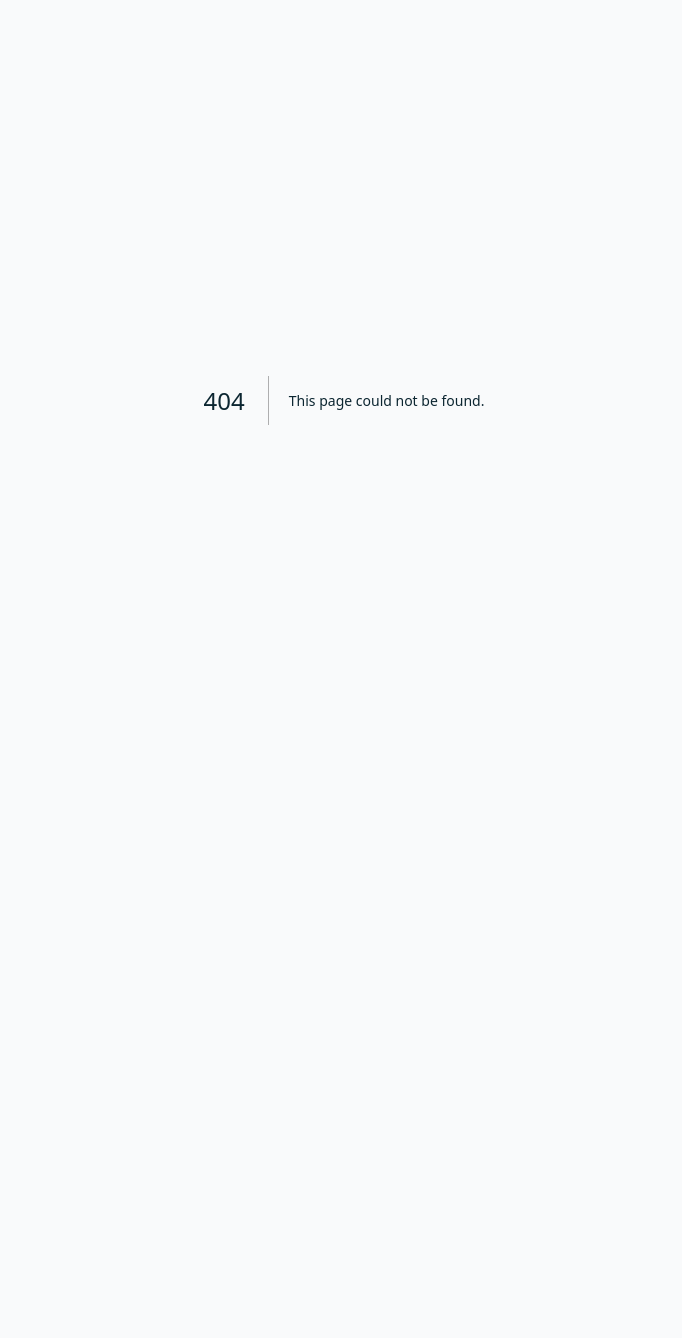
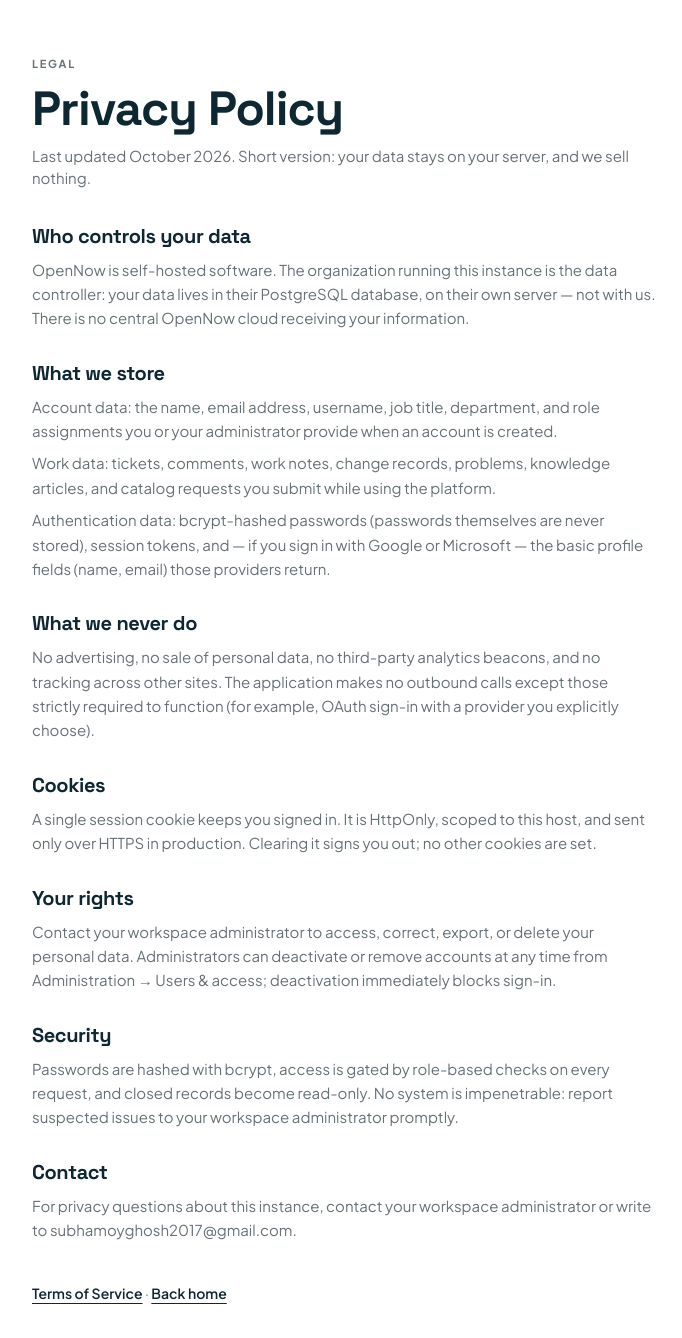
Before and after one commit to SubhamoyGhosh007/opennow, a Next.js app: page /privacy in a window 1280 px wide. Before the commit this address had no page. Shown: the top 1338 px of the page, without its empty margins (296-978 px from the left). Before the commit the page ends 800 px from the top, so only its background shows below. Built offline with nearby package versions, Linux system fonts and the light colour scheme.

Commit message:
Add public /privacy and /terms pages for OAuth publishing

```diff
--- /dev/null
+++ b/src/app/privacy/page.tsx
@@ -0,0 +1,91 @@
+import type { Metadata } from "next";
+import Link from "next/link";
+
+export const metadata: Metadata = {
+  title: "Privacy Policy — OpenNow",
+  description: "How OpenNow handles your data. Self-hosted: your data stays on your server.",
+};
+
+const SECTIONS: { h: string; p: string[] }[] = [
+  {
+    h: "Who controls your data",
+    p: [
+      "OpenNow is self-hosted software. The organization running this instance is the data controller: your data lives in their PostgreSQL database, on their own server — not with us. There is no central OpenNow cloud receiving your information.",
+    ],
+  },
+  {
+    h: "What we store",
+    p: [
+      "Account data: the name, email address, username, job title, department, and role assignments you or your administrator provide when an account is created.",
+      "Work data: tickets, comments, work notes, change records, problems, knowledge articles, and catalog requests you submit while using the platform.",
+      "Authentication data: bcrypt-hashed passwords (passwords themselves are never stored), session tokens, and — if you sign in with Google or Microsoft — the basic profile fields (name, email) those providers return.",
+    ],
+  },
+  {
+    h: "What we never do",
+    p: [
+      "No advertising, no sale of personal data, no third-party analytics beacons, and no tracking across other sites. The application makes no outbound calls except those strictly required to function (for example, OAuth sign-in with a provider you explicitly choose).",
+    ],
+  },
+  {
+    h: "Cookies",
+    p: [
+      "A single session cookie keeps you signed in. It is HttpOnly, scoped to this host, and sent only over HTTPS in production. Clearing it signs you out; no other cookies are set.",
+    ],
+  },
+  {
+    h: "Your rights",
+    p: [
+      "Contact your workspace administrator to access, correct, export, or delete your personal data. Administrators can deactivate or remove accounts at any time from Administration → Users & access; deactivation immediately blocks sign-in.",
+    ],
+  },
+  {
+    h: "Security",
+    p: [
+      "Passwords are hashed with bcrypt, access is gated by role-based checks on every request, and closed records become read-only. No system is impenetrable: report suspected issues to your workspace administrator promptly.",
+    ],
+  },
+  {
+    h: "Contact",
+    p: [
+      "For privacy questions about this instance, contact your workspace administrator or write to subhamoyghosh2017@gmail.com.",
+    ],
+  },
+];
+
+export default function PrivacyPage() {
+  return (
+    <main className="landing-system min-h-screen">
+      <div className="mx-auto max-w-2xl px-4 py-14 md:px-6">
+        <p className="ls-eyebrow">Legal</p>
+        <h1 className="font-display mt-3 text-[32px] font-bold tracking-tight md:text-5xl">
+          Privacy Policy
+        </h1>
+        <p className="mt-3 text-[15px] text-[var(--ls-muted)]">
+          Last updated October 2026. Short version: your data stays on your server, and we sell nothing.
+        </p>
+        <div className="mt-8 space-y-7">
+          {SECTIONS.map((s) => (
+            <section key={s.h}>
+              <h2 className="font-display text-xl font-bold">{s.h}</h2>
+              {s.p.map((t, i) => (
+                <p key={i} className="mt-2 text-[15px] leading-relaxed text-[var(--ls-muted)]">
+                  {t}
+                </p>
+              ))}
+            </section>
+          ))}
+        </div>
+        <p className="mt-10 text-sm">
+          <Link href="/terms" className="font-semibold underline underline-offset-4">
+            Terms of Service
+          </Link>{" "}
+          <span className="text-[var(--ls-muted)]">·</span>{" "}
+          <Link href="/" className="font-semibold underline underline-offset-4">
+            Back home
+          </Link>
+        </p>
+      </div>
+    </main>
+  );
+}
--- /dev/null
+++ b/src/app/terms/page.tsx
@@ -0,0 +1,90 @@
+import type { Metadata } from "next";
+import Link from "next/link";
+
+export const metadata: Metadata = {
+  title: "Terms of Service — OpenNow",
+  description: "The rules for using this OpenNow instance.",
+};
+
+const SECTIONS: { h: string; p: string[] }[] = [
+  {
+    h: "The service",
+    p: [
+      "OpenNow provides IT service management tooling — incident, change, problem and request tracking — as self-hosted software run by your organization on its own infrastructure.",
+    ],
+  },
+  {
+    h: "Your account",
+    p: [
+      "You are responsible for activity under your account and for keeping your password confidential. Accounts are provisioned by your workspace administrator, who may suspend or remove them at any time.",
+      "Do not share accounts, attempt to access records outside your role, or interfere with other users' work.",
+    ],
+  },
+  {
+    h: "Acceptable use",
+    p: [
+      "Use the platform for legitimate IT and business operations only. Do not upload malicious content, attempt to breach access controls, scrape the service, or use it in violation of applicable law.",
+    ],
+  },
+  {
+    h: "Availability",
+    p: [
+      "The service is provided as-is, without warranties of uninterrupted availability. Because it is self-hosted, uptime depends on the infrastructure of the organization operating this instance.",
+    ],
+  },
+  {
+    h: "Liability",
+    p: [
+      "To the maximum extent permitted by law, the operators of this instance are not liable for indirect or consequential damages arising from use of the service.",
+    ],
+  },
+  {
+    h: "Changes",
+    p: [
+      "These terms may be updated as the platform evolves; material changes will be communicated by your workspace administrator. Continued use after changes take effect constitutes acceptance.",
+    ],
+  },
+  {
+    h: "Contact",
+    p: [
+      "Questions about these terms: contact your workspace administrator or write to subhamoyghosh2017@gmail.com.",
+    ],
+  },
+];
+
+export default function TermsPage() {
+  return (
+    <main className="landing-system min-h-screen">
+      <div className="mx-auto max-w-2xl px-4 py-14 md:px-6">
+        <p className="ls-eyebrow">Legal</p>
+        <h1 className="font-display mt-3 text-[32px] font-bold tracking-tight md:text-5xl">
+          Terms of Service
+        </h1>
+        <p className="mt-3 text-[15px] text-[var(--ls-muted)]">
+          Last updated October 2026. The short rules for using this instance.
+        </p>
+        <div className="mt-8 space-y-7">
+          {SECTIONS.map((s) => (
+            <section key={s.h}>
+              <h2 className="font-display text-xl font-bold">{s.h}</h2>
+              {s.p.map((t, i) => (
+                <p key={i} className="mt-2 text-[15px] leading-relaxed text-[var(--ls-muted)]">
+                  {t}
+                </p>
+              ))}
+            </section>
+          ))}
+        </div>
+        <p className="mt-10 text-sm">
+          <Link href="/privacy" className="font-semibold underline underline-offset-4">
+            Privacy Policy
+          </Link>{" "}
+          <span className="text-[var(--ls-muted)]">·</span>{" "}
+          <Link href="/" className="font-semibold underline underline-offset-4">
+            Back home
+          </Link>
+        </p>
+      </div>
+    </main>
+  );
+}
--- a/src/middleware.ts
+++ b/src/middleware.ts
@@ -132,6 +132,9 @@
   // Landing is the public front door — live data sections degrade to sign-in prompts.
   if (pathname === "/") return NextResponse.next();
 
+  // Legal pages are public by design (registrars and OAuth reviewers fetch them unauthenticated).
+  if (pathname === "/privacy" || pathname === "/terms") return NextResponse.next();
+
   const roles = await rolesFromRequest(req);
 
   // The gates themselves stay public: guests see them, signed-in users pass through.
```
